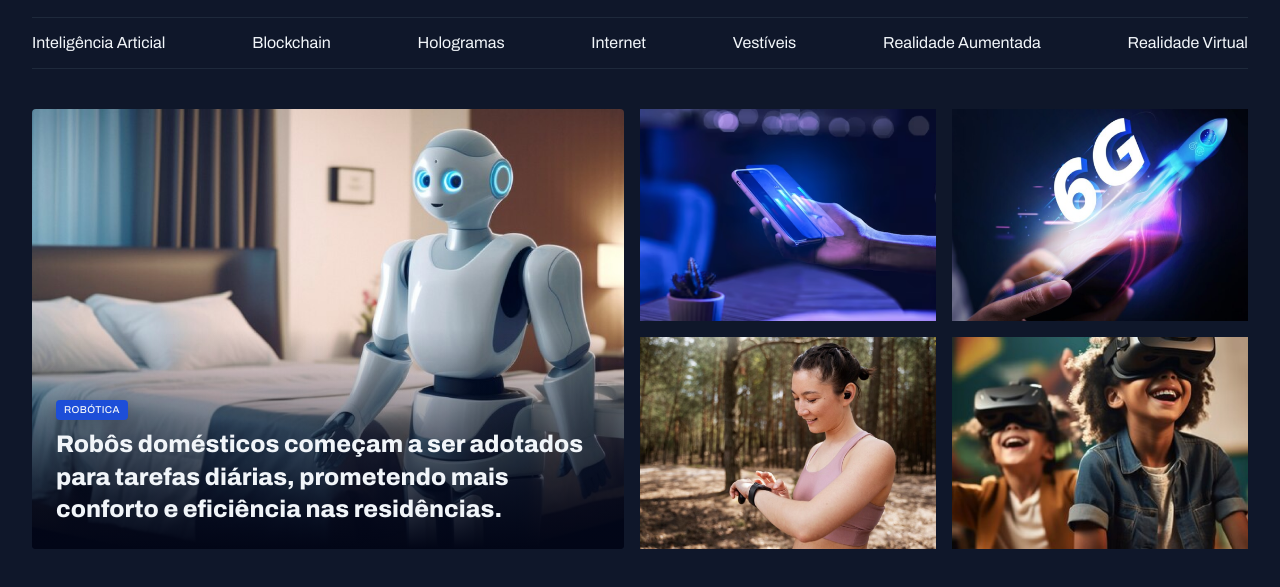
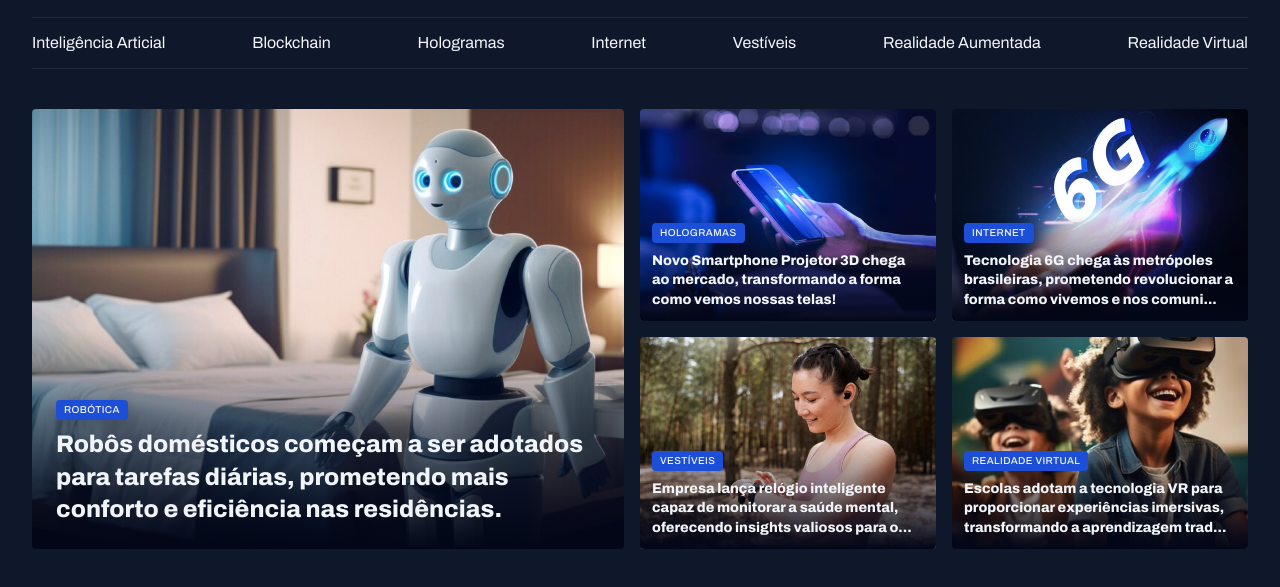
Before and after one commit to leonardonaoki/news-portal-static-website, a plain HTML site: page index.html in a window 1280 px wide. Shown: the part 55-642 px from the top of the page. Drawn offline with Linux system fonts and the light colour scheme.

Commit message:
Finishing section featured

```diff
--- a/index.html
+++ b/index.html
@@ -49,18 +49,46 @@
         </figcaption>
       </figure>
       <div class="grid grid-cols-2 gap-16">
-        <div>
-          <img src="assets/images/Image 02.png" alt="">
-        </div>
-        <div>
-          <img src="assets/images/Image 03.png" alt="">
-        </div>
-        <div>
-          <img src="assets/images/Image 04.png" alt="">
-        </div>
-        <div>
-          <img src="assets/images/Image 05.png" alt="">
-        </div>
+        <figure class="card">
+          <img src="assets/images/Image 02.png" alt="Novo Smartphone Projetor 3D chega ao mercado, transformando a forma como vemos nossas telas!">
+
+          <figcaption>
+            <span class="content-tag">hologramas</span>
+            <h2 class="text-lg">
+              Novo Smartphone Projetor 3D chega ao mercado, transformando a forma como vemos nossas telas!
+            </h2>
+          </figcaption>
+        </figure>
+        <figure class="card">
+          <img src="assets/images/Image 03.png" alt="Tecnologia 6G chega às metrópoles brasileiras, prometendo revolucionar a forma como vivemos e nos comunicamos.">
+
+          <figcaption>
+            <span class="content-tag">internet</span>
+            <h2 class="text-lg">
+              Tecnologia 6G chega às metrópoles brasileiras, prometendo revolucionar a forma como vivemos e nos comuni...
+            </h2>
+          </figcaption>
+        </figure>
+        <figure class="card">
+          <img src="assets/images/Image 04.png" alt="Empresa lança relógio inteligente capaz de monitorar a saúde mental, oferecendo insights valiosos para o bem-estar pessoal.">
+
+          <figcaption>
+            <span class="content-tag">Vestíveis</span>
+            <h2 class="text-lg">
+              Empresa lança relógio inteligente capaz de monitorar a saúde mental, oferecendo insights valiosos para o...
+            </h2>
+          </figcaption>
+        </figure>
+        <figure class="card">
+          <img src="assets/images/Image 05.png" alt="Escolas adotam a tecnologia VR para proporcionar experiências imersivas, transformando a aprendizagem tradicional.">
+
+          <figcaption>
+            <span class="content-tag">Realidade Virtual</span>
+            <h2 class="text-lg">
+              Escolas adotam a tecnologia VR para proporcionar experiências imersivas, transformando a aprendizagem trad...
+            </h2>
+          </figcaption>
+        </figure>
       </div>
     </section>
   </main>
--- a/styles/sections.css
+++ b/styles/sections.css
@@ -27,6 +27,10 @@
 
     padding: 24px;
 
+    &:has(.text-lg){
+      padding:12px;
+    }
+
     h2{
       margin-top:8px;
     }
```
